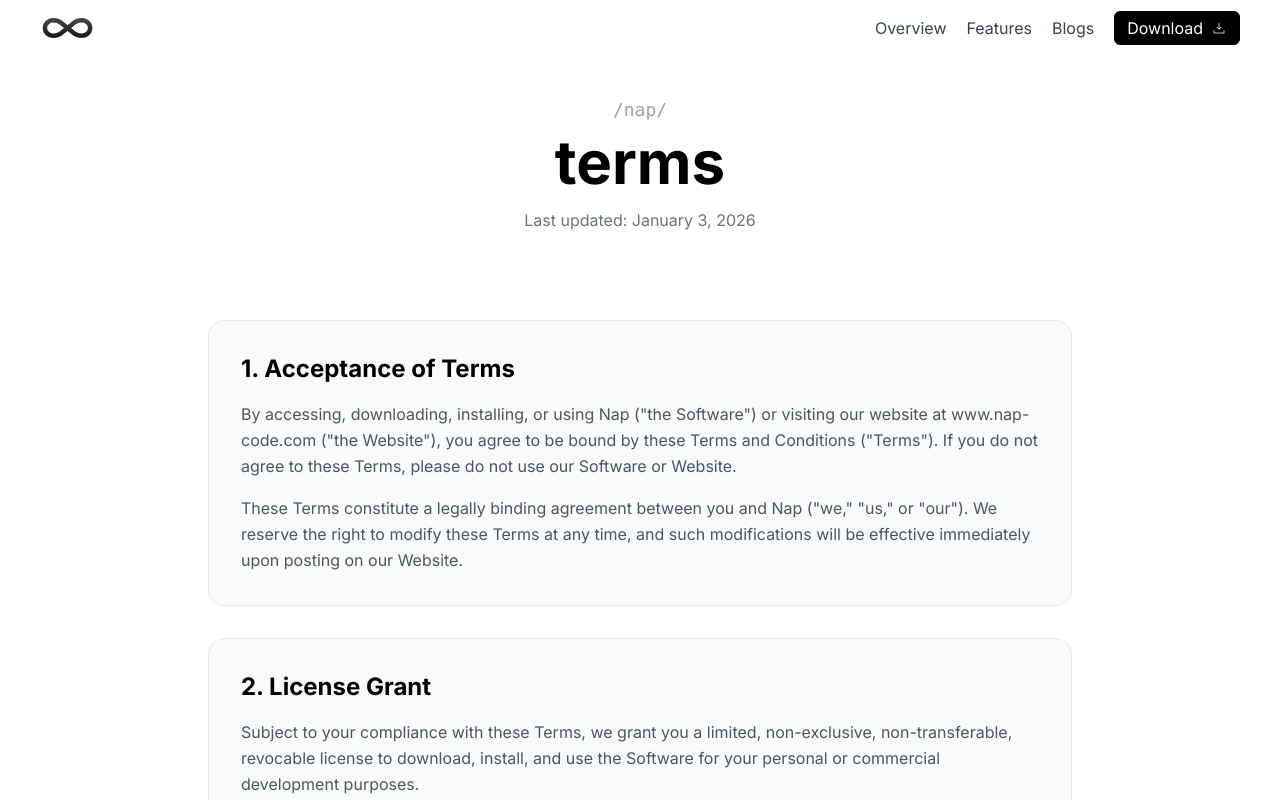
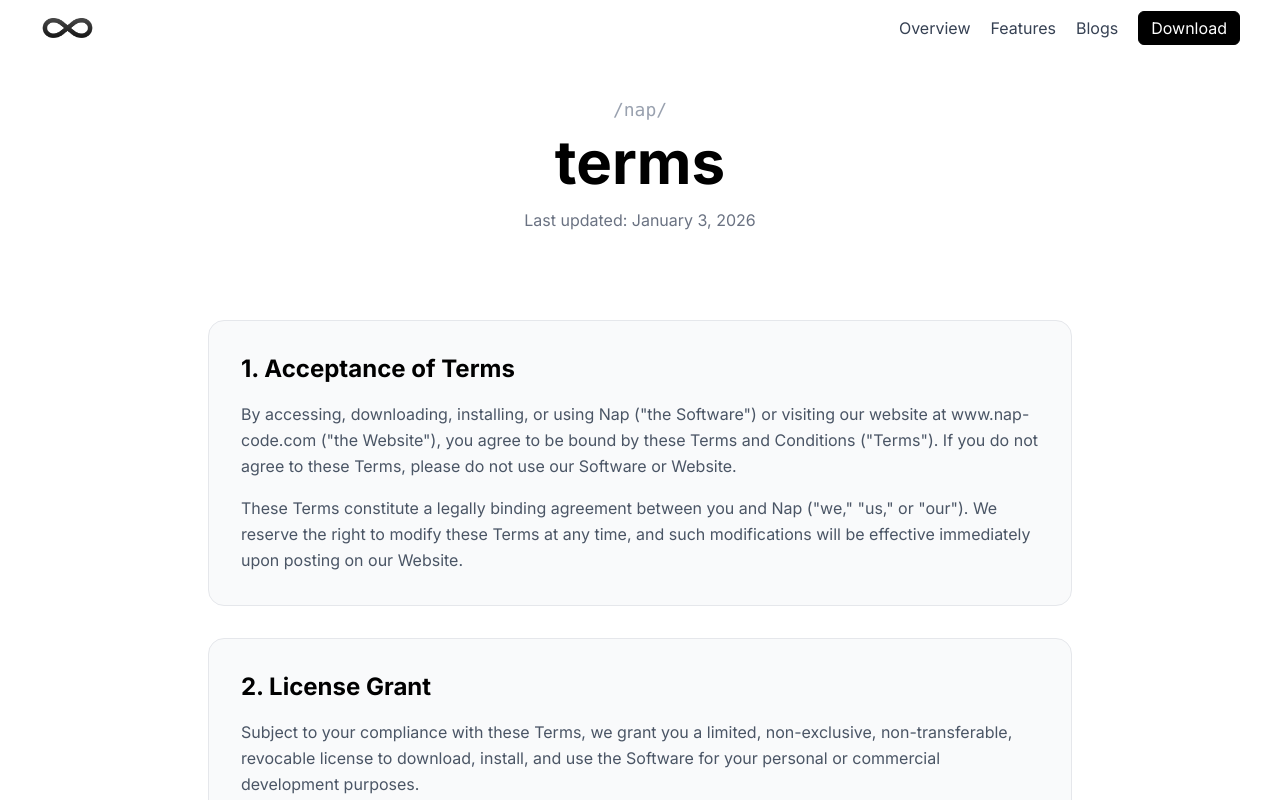
Before and after one commit to farzeenilyaszargar/nap-ide, a Next.js app: page /tc in a window 1280 px wide. Shown: the top 800 px of the page. Built offline with nearby package versions, Linux system fonts and the light colour scheme.

Commit message:
Remove download icon from header button

```diff
--- a/components/header.tsx
+++ b/components/header.tsx
@@ -57,7 +57,6 @@ export default function Header() {
                             className="hidden sm:flex items-center gap-2 rounded-md border border-black bg-black px-3 py-1 text-white transition-colors hover:bg-white hover:text-black hover:border-black"
                         >
                             Download
-                            <Image src="/download.png" alt="Download" width={16} height={16} className="h-4 w-4" />
                         </Link>
                     </div>
                 </div>
```
